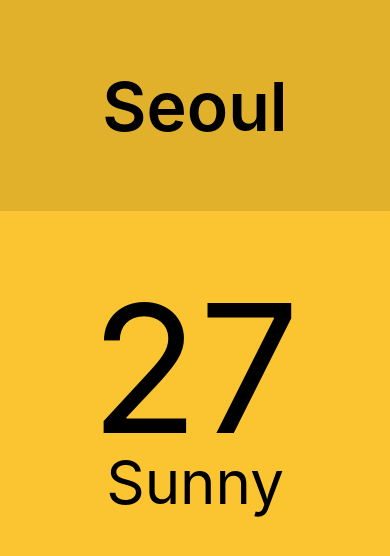
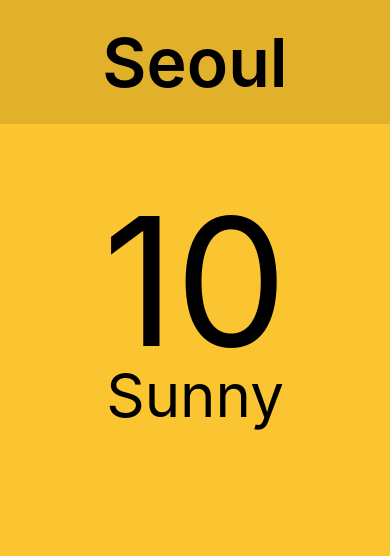
Before and after one commit to hojncode/React-native-WeatherApp, a React Native app: screen / in a window 390 px wide. Shown: the top 556 px of the page. Built offline with nearby package versions, Linux system fonts and the light colour scheme.

Commit message:
styles - ScrollView 적용 (components 문서 활용하기) , 기기마다 사이즈가 다름을 유의해서 해당 기기의 사이즈 가져와서 활용하기

```diff
--- a/App.js
+++ b/App.js
@@ -1,5 +1,9 @@
 import { StatusBar } from "expo-status-bar";
-import { StyleSheet, Text, View } from "react-native";
+import { ScrollView, StyleSheet, Text, View, Dimensions } from "react-native";
+
+//const SCREEN_WIDTH  = Dimensions.get("window").width; 는 아래와 같다. es6 문법.
+const { width: SCREEN_WIDTH } = Dimensions.get("window");
+console.log(SCREEN_WIDTH);
 
 export default function App() {
   return (
@@ -7,12 +11,26 @@ export default function App() {
       <View style={styles.city}>
         <Text style={styles.cityName}>Seoul</Text>
       </View>
-      <View style={styles.weather}>
+      <ScrollView
+        pagingEnabled // 페이지 넘기면 멈춤 효과
+        horizontal
+        showsHorizontalScrollIndicator={false} //스크롤 바 가리기.
+        indicatorStyle={"white"} // 스크롤 바 색상 설정, ios만 적용 (안드로이드는 persistentScrollbar를 써야함 - 상황에 맞춰 골라 쓸 수 있는 법을 익히자)
+        contentContainerStyle={styles.weather}
+      >
         <View style={styles.day}>
-          <Text style={styles.temp}>27</Text>
+          <Text style={styles.temp}>10</Text>
           <Text style={styles.description}>Sunny</Text>
         </View>
-      </View>
+        <View style={styles.day}>
+          <Text style={styles.temp}>2</Text>
+          <Text style={styles.description}>Sunny</Text>
+        </View>
+        <View style={styles.day}>
+          <Text style={styles.temp}>5</Text>
+          <Text style={styles.description}>Sunny</Text>
+        </View>
+      </ScrollView>
     </View>
   );
 }
@@ -20,11 +38,10 @@ export default function App() {
 const styles = StyleSheet.create({
   container: {
     flex: 1,
-    backgroundColor: "",
+    backgroundColor: "#e1b12c",
   },
   city: {
-    flex: 1,
-    backgroundColor: "#e1b12c",
+    flex: 0.3,
     justifyContent: "center",
     alignItems: "center",
   },
@@ -33,12 +50,11 @@ const styles = StyleSheet.create({
     fontWeight: "600",
   },
   weather: {
-    flex: 3,
+    backgroundColor: "#fbc531",
   },
   day: {
-    flex: 1,
+    width: SCREEN_WIDTH,
     alignItems: "center",
-    backgroundColor: "#fbc531",
   },
   temp: {
     marginTop: 50,
```
